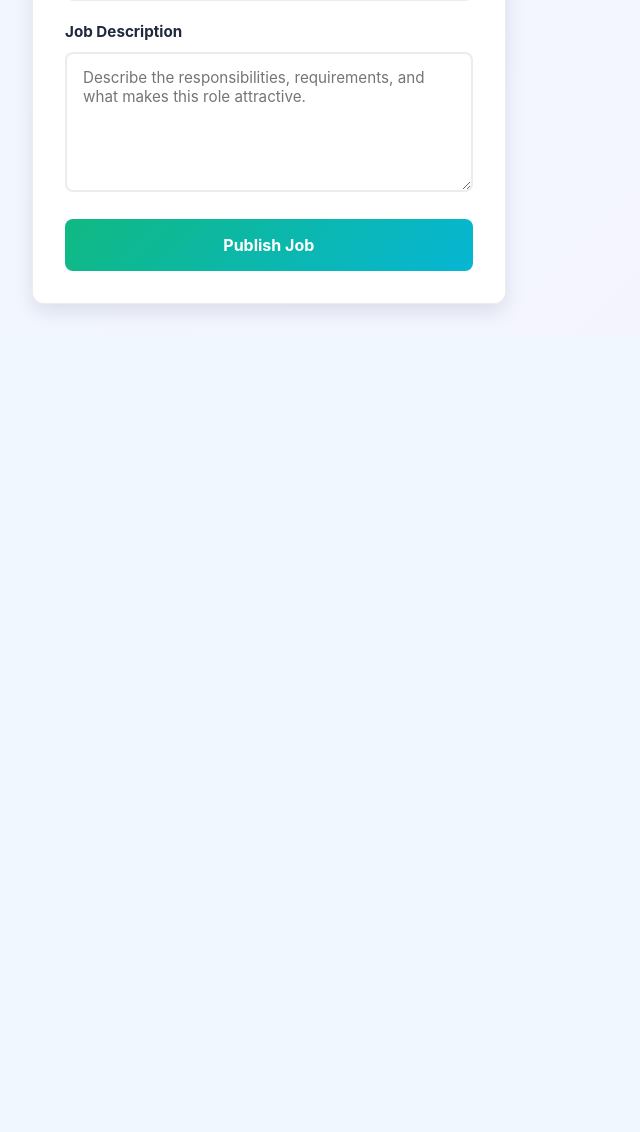
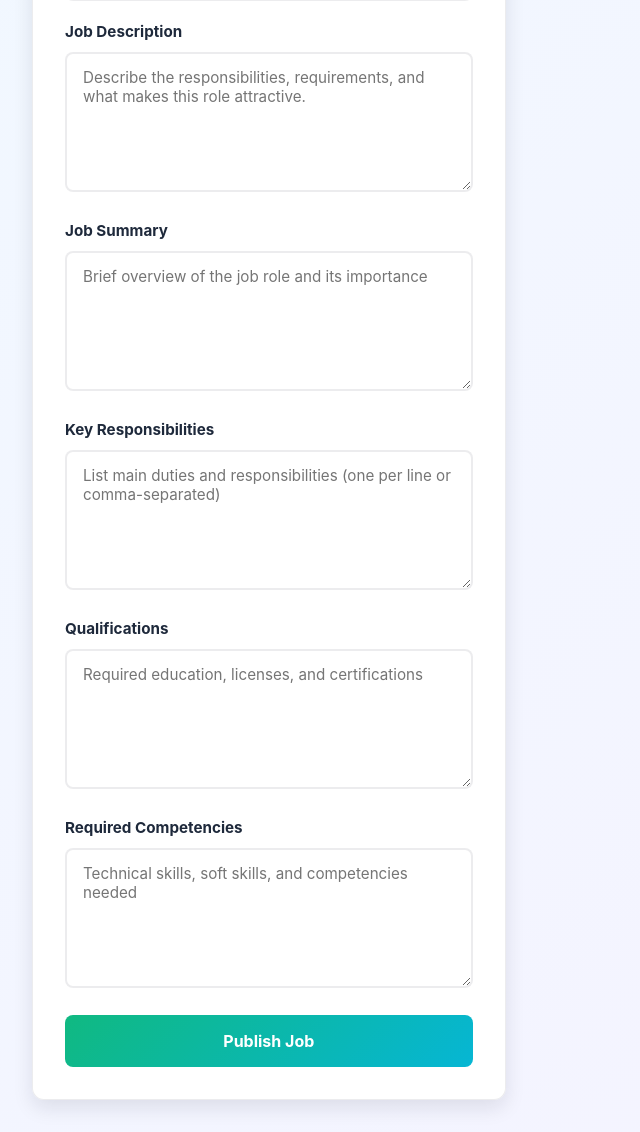
Before and after one commit to Amriti2/Ethio-health-care-, a Flask app: page /dashboard/jobs in a window 1280 px wide. Shown: the part 895-2027 px from the top of the page, without its empty margins (0-640 px from the left). Before the commit the page ends 1209 px from the top, so only its background shows below. Run offline with Flask 3, Linux system fonts and the light colour scheme; the visitor is signed in with stand-in values (Sample User, id 1).

Commit message:
Add Job Summary, Key Responsibilities, Qualifications, and Required Competencies fields

```diff
--- a/app.py
+++ b/app.py
@@ -965,6 +965,10 @@ def manage_jobs():
             salary = request.form.get("salary", "").strip()
             location = request.form.get("location", "").strip()
             company = request.form.get("company", "").strip()
+            summary = request.form.get("summary", "").strip()
+            responsibilities = request.form.get("responsibilities", "").strip()
+            qualifications = request.form.get("qualifications", "").strip()
+            competencies = request.form.get("competencies", "").strip()
 
             company_logo_filename = ""
             logo_file = request.files.get("company_logo")
@@ -985,6 +989,10 @@ def manage_jobs():
                     "location": location,
                     "company": company,
                     "company_logo": company_logo_filename,
+                    "summary": summary,
+                    "responsibilities": responsibilities,
+                    "qualifications": qualifications,
+                    "competencies": competencies,
                     "posted_at": int(time.time()),
                     "applications": []
                 }
--- a/templates/dashboard-jobs.html
+++ b/templates/dashboard-jobs.html
@@ -334,6 +334,26 @@
                         <textarea id="description" name="description" required placeholder="Describe the responsibilities, requirements, and what makes this role attractive."></textarea>
                     </div>
 
+                    <div class="form-group">
+                        <label for="summary">Job Summary</label>
+                        <textarea id="summary" name="summary" placeholder="Brief overview of the job role and its importance"></textarea>
+                    </div>
+
+                    <div class="form-group">
+                        <label for="responsibilities">Key Responsibilities</label>
+                        <textarea id="responsibilities" name="responsibilities" placeholder="List main duties and responsibilities (one per line or comma-separated)"></textarea>
+                    </div>
+
+                    <div class="form-group">
+                        <label for="qualifications">Qualifications</label>
+                        <textarea id="qualifications" name="qualifications" placeholder="Required education, licenses, and certifications"></textarea>
+                    </div>
+
+                    <div class="form-group">
+                        <label for="competencies">Required Competencies</label>
+                        <textarea id="competencies" name="competencies" placeholder="Technical skills, soft skills, and competencies needed"></textarea>
+                    </div>
+
                     <button type="submit" class="post-job-btn">Publish Job</button>
                 </form>
             </section>
```
